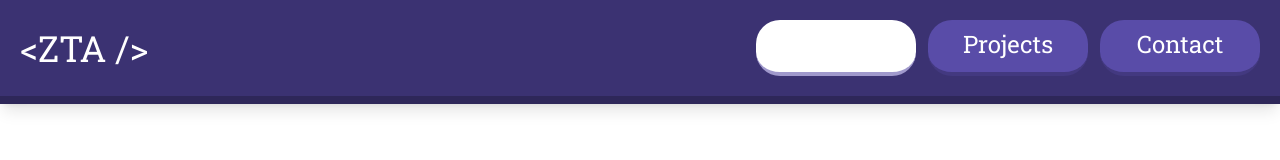
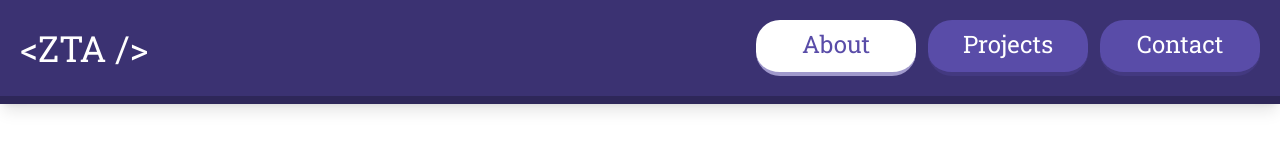
Before and after one commit to zachta2020/portfolio-website, a Next.js app: page /about in a window 1280 px wide. Shown: the top 160 px of the page. Built offline with nearby package versions, Linux system fonts and the light colour scheme.

Commit message:
fix: add fix for navigation color change bug

```diff
--- a/src/app/about/page.tsx
+++ b/src/app/about/page.tsx
@@ -9,9 +9,9 @@ export default function Page() {
         <main className="flex flex-col gap-10 mx-40 my-10">
             <div>
                 <h1 className="text-5xl font-bold">Background</h1>
-                <div className="text-2xl mt-6">
+                <div className="text-2xl mt-6 flex flex-col gap-4">
                     <p>Hello, my name is Zachary Thomas Anderson, and I'm a Software Developer with background in both IT and Cybersecurity.</p>
-                    <p className="mt-4">Lorem ipsum dolor sit amet, consectetur adipiscing elit. Curabitur libero urna, auctor non tempus at, congue sit amet sapien.
+                    <p>Lorem ipsum dolor sit amet, consectetur adipiscing elit. Curabitur libero urna, auctor non tempus at, congue sit amet sapien.
                         In pretium risus at leo condimentum, in molestie neque posuere. Suspendisse a eros bibendum, tincidunt tellus et, accumsan massa. Duis pharetra tincidunt varius. Duis nec dolor condimentum,
                         volutpat est eget, elementum purus. Aliquam erat volutpat. Vestibulum sit amet pulvinar dui. Nam et odio orci.</p>
                 </div>
--- a/src/app/ui/navigation.tsx
+++ b/src/app/ui/navigation.tsx
@@ -28,6 +28,9 @@ const links: navLink[] = [
 export default function Navigation() {
   const pathname = usePathname();
 
+  const defaultState = "w-40 py-2 rounded-3xl bg-purple border-solid border-b-4 border-dark-purple text-center text-2xl text-white hover:bg-pale-purple hover:border-purple hover:text-white"
+  const selectedState = "w-40 py-2 rounded-3xl bg-white border-solid border-b-4 border-pale-purple text-center text-2xl text-purple hover:bg-white hover:border-pale-purple hover:text-purple"
+
   return (
     <div className="flex flex-row bg-deep-purple border-solid border-b-8 border-dark-deep-purple p-5 shadow-lg">
       <Link
@@ -43,11 +46,7 @@ export default function Navigation() {
             <Link
               key={link.name}
               href={link.href}
-              className={clsx("w-40 py-2 rounded-3xl bg-purple border-solid border-b-4 border-dark-purple text-center text-2xl text-white hover:bg-pale-purple hover:border-purple hover:text-white",
-                {
-                  "bg-white border-pale-purple text-purple hover:bg-white hover:border-pale-purple hover:text-purple": pathname == link.href
-                },
-              )}
+              className={pathname == link.href ? selectedState : defaultState}
             >
               <p>{link.name}</p>
             </Link>
```
